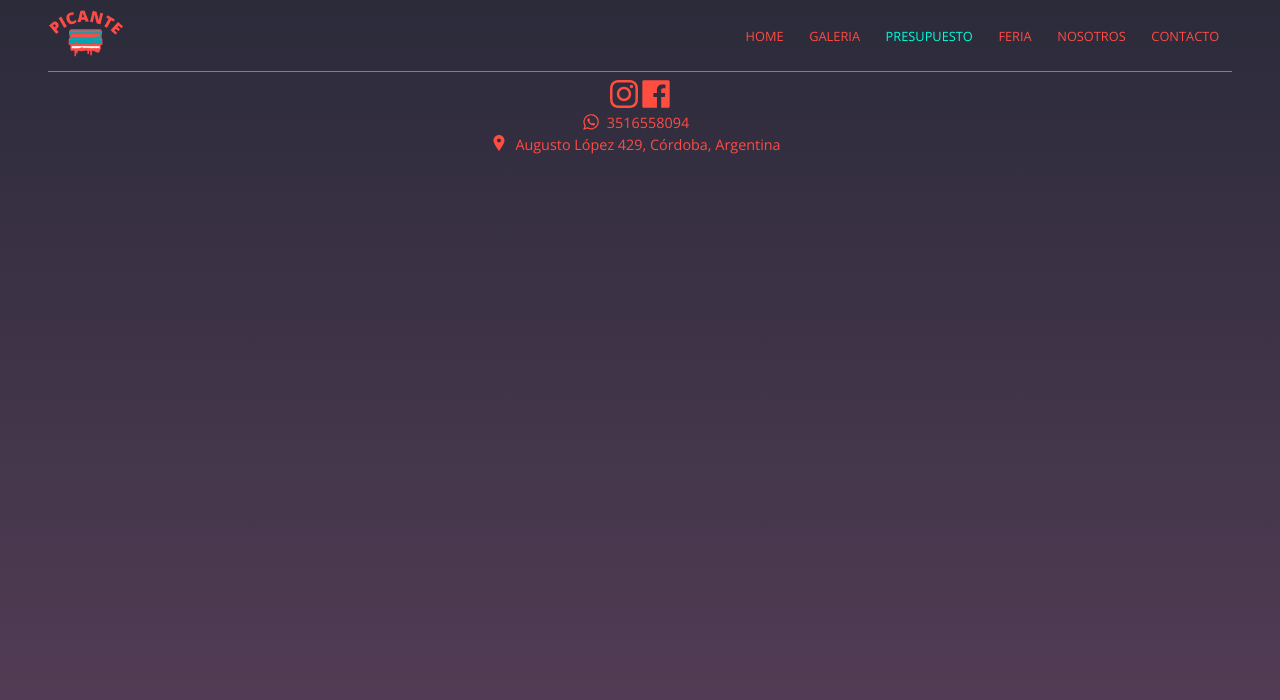
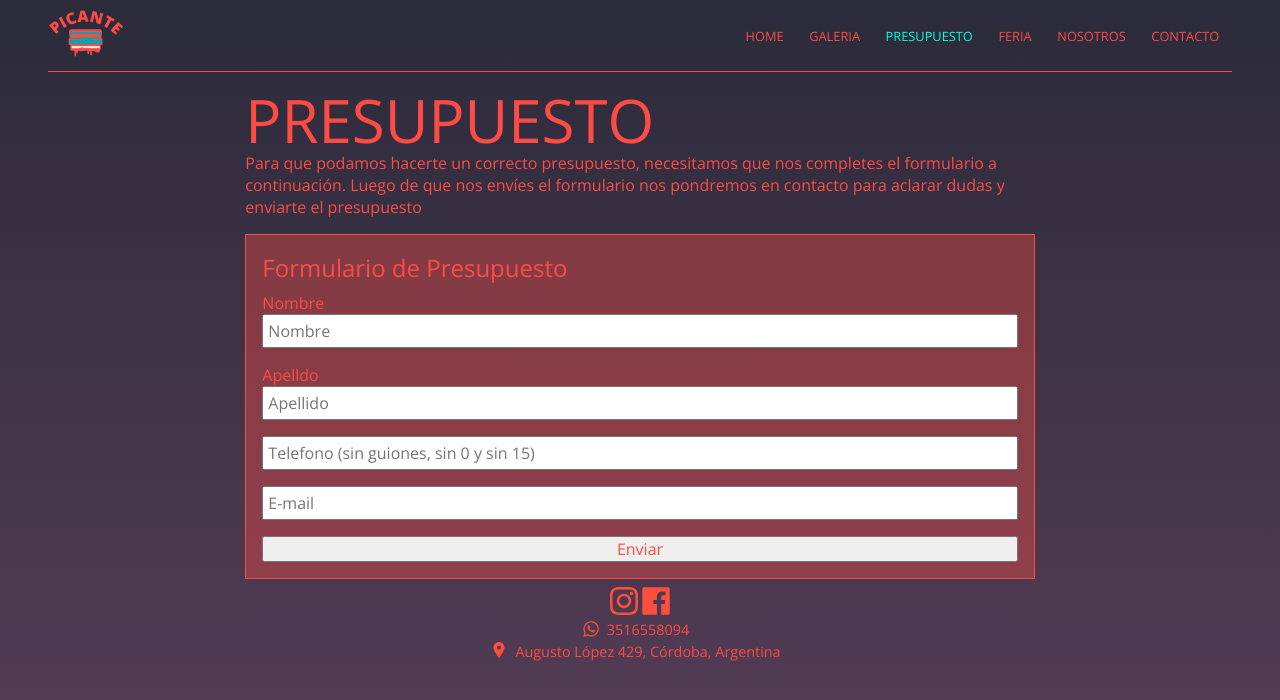
Before and after one commit to eneasbaroni/picante-serigrafia-react, a React (Create React App) app: page /presupuesto in a window 1280 px wide. Shown: the top 700 px of the page. Built offline with nearby package versions, Linux system fonts and the light colour scheme.

Commit message:
formualrio inicio

```diff
--- a/src/App.js
+++ b/src/App.js
@@ -6,6 +6,7 @@ import Home from './components/Home/Home';
 import Footer from './components/Footer/Footer';
 import Galeria from './components/Galeria/Galeria';
 import SubGaleriaContainer from './components/SubGaleria/SubGaleriaContainer';
+import Presupuesto from './components/Presupuesto/Presupuesto';
 
 function App() {
   return (
@@ -17,6 +18,7 @@ function App() {
           <Route path='/home' element={<Home/>} />
           <Route path='/galeria' element={<Galeria/>} />
           <Route path='/galeria/:galery' element={<SubGaleriaContainer/>} />
+          <Route path='/presupuesto' element={<Presupuesto/>} />
         </Routes>
         <Footer/>
       </BrowserRouter>
--- /dev/null
+++ b/src/components/Presupuesto/Presupuesto.js
@@ -0,0 +1,100 @@
+import "./presupuesto.css"
+
+
+
+
+const Input = ({placeholder, name, foo}) => {
+  return (
+    <input required placeholder={placeholder} className="userInput py-1 ps-1 col-12 mb-3" type="text" name={name} id={name} onChange={foo}></input>
+  )
+}
+
+const Presupuesto = () => {
+  return (
+    <div>
+      <div className="formCabecera col-12 col-md-8 my-3">
+        <h1>PRESUPUESTO</h1>
+        <p>Para que podamos hacerte un correcto presupuesto, necesitamos que nos completes el formulario a continuación. Luego de que nos envíes el formulario nos pondremos en contacto para aclarar dudas y enviarte el presupuesto</p>
+      </div>
+      <form className="formulario col-12 col-md-8" /* onSubmit={sendData} */>
+        <legend className="mb-2"><strong>Formulario de Presupuesto</strong></legend>
+        <label htmlFor="name">Nombre</label>
+        <Input placeholder="Nombre" name="nombre" /* foo={handleInputChange} *//>
+        <label htmlFor="apellido">Apelldo</label>
+        <Input placeholder="Apellido" name="apellido" /* foo={handleInputChange} *//>
+        <Input placeholder="Telefono (sin guiones, sin 0 y sin 15)" name="telefono" /* foo={handleInputChange} *//>
+        <Input placeholder="E-mail" name="email" /* foo={handleInputChange} *//>
+        <button className="col-12 terminarCompra" type="submit">Enviar</button>
+
+      </form>
+      {/* <form className="col-12 col-md-8  justify-content-center formulario" action="" method="POST">
+                        <legend><strong>Formulario de Presupuesto</strong></legend>
+                        <div className="form-group">
+                            <label htmlFor="name">Nombre y Apelldo</label>
+                            <input type="text" className="form-control" name="nombre" id="name" placeholder="Ingresá Nombre y Apellido" required/>
+                        </div>
+                        <div className="form-group mt-2">
+                            <label htmlFor="tel">Teléfono</label>
+                            <input type="text" className="form-control" name="telefono" id="tel" placeholder="Ingresá tu num. de tel." required/>
+                        </div>
+                        <div className="form-group mt-2">
+                            <label htmlFor="email">Email</label>
+                            <input type="email" className="form-control" name="email" id="email" placeholder="ejemplo@ejemplo.com" required/>
+                        </div>
+                        <div className="form-group mt-2">
+                            <label htmlFor="soporte">Soporte de Trabajo</label>
+                            <select className="form-control" name="soporte" id="soporte">
+                            <option>Papel</option>
+                            <option>Tela</option>
+                            <option>Acrilico</option>
+                            </select>
+                        </div>
+                        <div className="form-group mt-2">
+                            <label htmlFor="medida">Medida del Trabajo</label>
+                            <input type="text" className="form-control" name="medida" id="medida" placeholder="Especificá la medida en cm"/>
+                        </div>
+
+                        <div className="form-group mt-2">
+                            <label htmlFor="cantcol">Cantidad de Colores</label>
+                        </div>
+                        <div className="form-check form-check-inline">
+                            <input className="form-check-input" type="radio" name="cantidadColores" id="inlineRadio1" value="option1"/>
+                            <label className="form-check-label" htmlFor="inlineRadio1">1</label>
+                        </div>
+                        <div className="form-check form-check-inline">
+                            <input className="form-check-input" type="radio" name="cantidadColores" id="inlineRadio2" value="option2"/>
+                            <label className="form-check-label" htmlFor="inlineRadio2">2</label>
+                        </div>
+                        <div className="form-check form-check-inline">
+                            <input className="form-check-input" type="radio" name="cantidadColores" id="inlineRadio3" value="option3"/>
+                            <label className="form-check-label" htmlFor="inlineRadio3">3</label>
+                        </div>
+                        <div className="form-check form-check-inline">
+                            <input className="form-check-input" type="radio" name="cantidadColores" id="inlineRadio4" value="option4"/>
+                            <label className="form-check-label" htmlFor="inlineRadio4">4</label>
+                        </div>
+                        <div className="form-group mt-2">
+                            <label htmlfor="cantidad">Cantidad de Copias</label>
+                            <input type="text" className="form-control" name="cantidad" id="cantidad" placeholder="Especificá la cantidad de copias a realizar"/>
+                        </div>
+                        <div className="form-group mt-3">
+                            <label htmlFor="archivo">Adjunta la imagen a trabajar</label>
+                            <div>
+                                <input type="file" className="form-control-file" name="imagen" id="archivo"/>
+                            </div>
+                        </div>
+                        <div className="form-group mt-3">
+                            <label htmlFor="descripcion">Breve Descripción</label>
+                            <textarea className="form-control" name="descripcion" id="descripcion" rows="3" placeholder="Agregá una breve descripción del trabajo a realizar."></textarea>
+                        </div>
+
+                        <div className="formulario__botones mt-2 mb-2">
+                            <input type="submit" value="Enviar" className="p-1"/>
+                            <input type="reset" value="Reset" className="p-1"/>
+                        </div>
+                    </form> */}
+    </div>
+  )
+}
+
+export default Presupuesto
--- /dev/null
+++ b/src/components/Presupuesto/presupuesto.css
@@ -0,0 +1,30 @@
+:root {
+  --main-color: #ff4b44;
+  --second-color: #adf153;
+  --third-color: #ff4b44;
+  --main-bg: linear-gradient(#2b2b3a, #573e58);
+  --second-bg: #ff4a4460;
+  --main-boder: solid (var(--main-color)) 1px;
+}
+
+.formCabecera{
+  margin: 0 auto;
+}
+
+.formCabecera h1{
+  font-size: 3.75rem;
+  font-weight: 100;
+  line-height: 4rem;
+}
+
+.formulario {
+  border: solid #ff4b44 1px;
+  margin: 0 auto;
+  background-color: var(--second-bg);
+  padding: 1rem;
+}
+
+.formulario legend strong {
+  font-size: 1.5rem;
+  font-weight: 400;
+}
--- a/src/components/SubGaleria/subGaleria.css
+++ b/src/components/SubGaleria/subGaleria.css
@@ -14,7 +14,6 @@
   cursor: pointer;
   border: solid transparent 1px;
   transition: all 0.2s ease-in-out;
-
 }
 
 .galeryImg:hover {
@@ -70,7 +69,6 @@
   width: 10rem;
   margin: 1rem auto;
   border-radius: 5px;
-
   cursor: pointer;
   transition: all 0.3s ease-in-out;
 }
```
